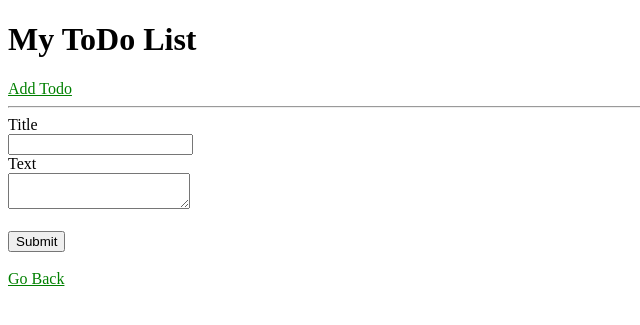
After one commit to farhanfuadabir/task-tracker, a Django app: page /todos/add/ in a window 1280 px wide. The commit adds this page. Shown: the top 325 px of the page, without its empty margins (0-640 px from the left). Run offline with Django 3.2, Linux system fonts and the light colour scheme.

Commit message:
Add new todo

```diff
--- /dev/null
+++ b/todo_list/templates/add.html
@@ -0,0 +1,18 @@
+{% include 'partials/header.html' %}
+
+<form action="{% url 'add' %}" method="POST">
+    {% csrf_token %}
+    <label for="title">Title</label>
+    <br>
+    <input type="text" name="title" id="title" />
+    <br>
+    <label for="text">Text</label>
+    <br>
+    <textarea name="text" id="title"></textarea>
+    <br><br>
+    <input type="submit" value="Submit" />
+</form>
+<br>
+<a href="/">Go Back</a>
+
+{% include 'partials/footer.html' %}
--- a/todo_list/templates/partials/header.html
+++ b/todo_list/templates/partials/header.html
@@ -13,5 +13,6 @@
 <body>
     <header>
         <h1>My ToDo List</h1>
+        <a href="/todos/add/">Add Todo</a>
     </header>
     <hr>
--- a/todo_list/todos/urls.py
+++ b/todo_list/todos/urls.py
@@ -4,7 +4,8 @@ from . import views
 
 urlpatterns = [
     path('', views.index, name='index'),
-    path('details/<int:todo_id>/', views.details)
+    path('details/<int:todo_id>/', views.details),
     # or
     # re_path(r'^details/(?P<todo_id>\w{0,50})/$', views.details)
+    path('add/', views.add, name='add')
 ]
--- a/todo_list/todos/views.py
+++ b/todo_list/todos/views.py
@@ -1,4 +1,4 @@
-from django.shortcuts import render
+from django.shortcuts import render, redirect
 from django.http import HttpResponse
 
 from .models import Todo
@@ -17,3 +17,15 @@ def details(request, todo_id):
         'todo': todo
     }
     return render(request, 'details.html', context)
+
+def add(request):
+    if(request.method == 'POST'):
+        title = request.POST['title']
+        text = request.POST['text']
+
+        todo = Todo(title=title, text=text)
+        todo.save()
+
+        return redirect('/todos')
+    else:
+        return render(request, 'add.html')
```
Also changed, not shown: todo_list/db.sqlite3.
